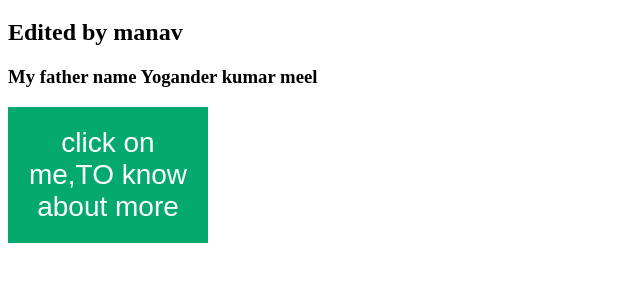
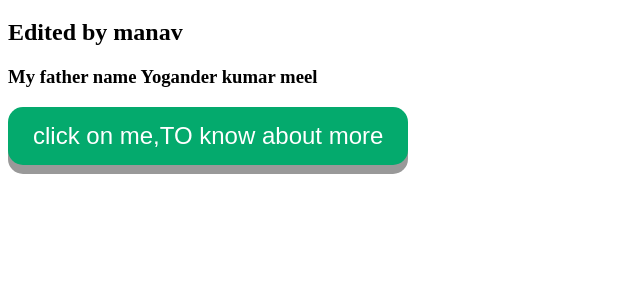
Before and after one commit to Random520/Ai, a plain HTML site: page more.html in a window 1280 px wide. Shown: the part 61-342 px from the top of the page, without its empty margins (0-640 px from the left). Drawn offline with Linux system fonts and the light colour scheme.

Commit message:
Update more.html

```diff
--- a/more.html
+++ b/more.html
@@ -3,43 +3,27 @@
 <head>
 
     <title>About us</title>
-    <meta name="viewport" content="width=device-width, initial-scale=1">
 <meta name="viewport" content="width=device-width, initial-scale=1">
 <style>
 .button {
-  position: relative;
+  padding: 15px 25px;
+  font-size: 24px;
+  text-align: center;
+  cursor: pointer;
+  outline: none;
+  color: #fff;
   background-color: #04AA6D;
   border: none;
-  font-size: 28px;
-  color: #FFFFFF;
-  padding: 20px;
-  width: 200px;
-  text-align: center;
-  -webkit-transition-duration: 0.4s; /* Safari */
-  transition-duration: 0.4s;
-  text-decoration: none;
-  overflow: hidden;
-  cursor: pointer;
+  border-radius: 15px;
+  box-shadow: 0 9px #999;
 }
 
-.button:after {
-  content: "";
-  background: #90EE90;
-  display: block;
-  position: absolute;
-  padding-top: 300%;
-  padding-left: 350%;
-  margin-left: -20px!important;
-  margin-top: -120%;
-  opacity: 0;
-  transition: all 0.8s
-}
+.button:hover {background-color: #3e8e41}
 
-.button:active:after {
-  padding: 0;
-  margin: 0;
-  opacity: 1;
-  transition: 0s
+.button:active {
+  background-color: #3e8e41;
+  box-shadow: 0 5px #666;
+  transform: translateY(4px);
 }
 </style>
 </head>
```
